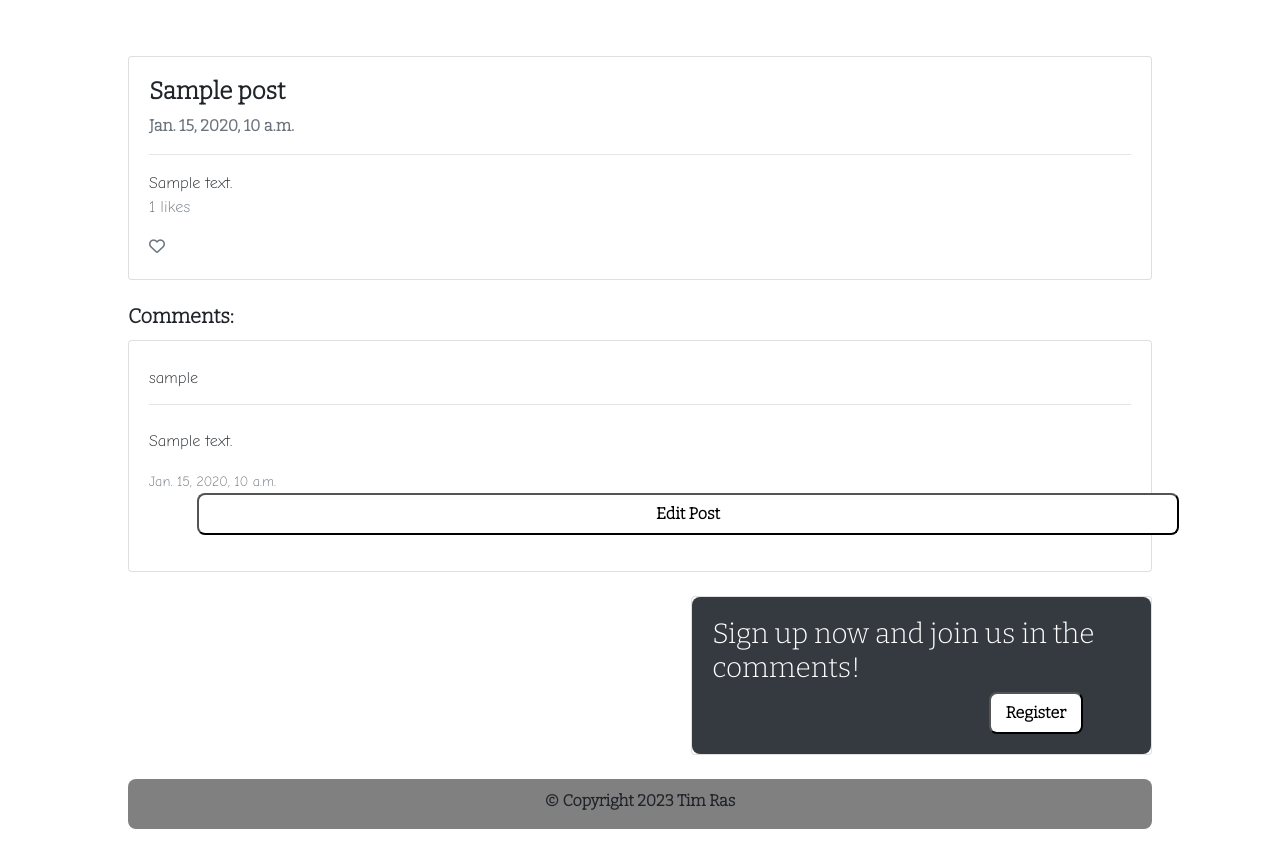
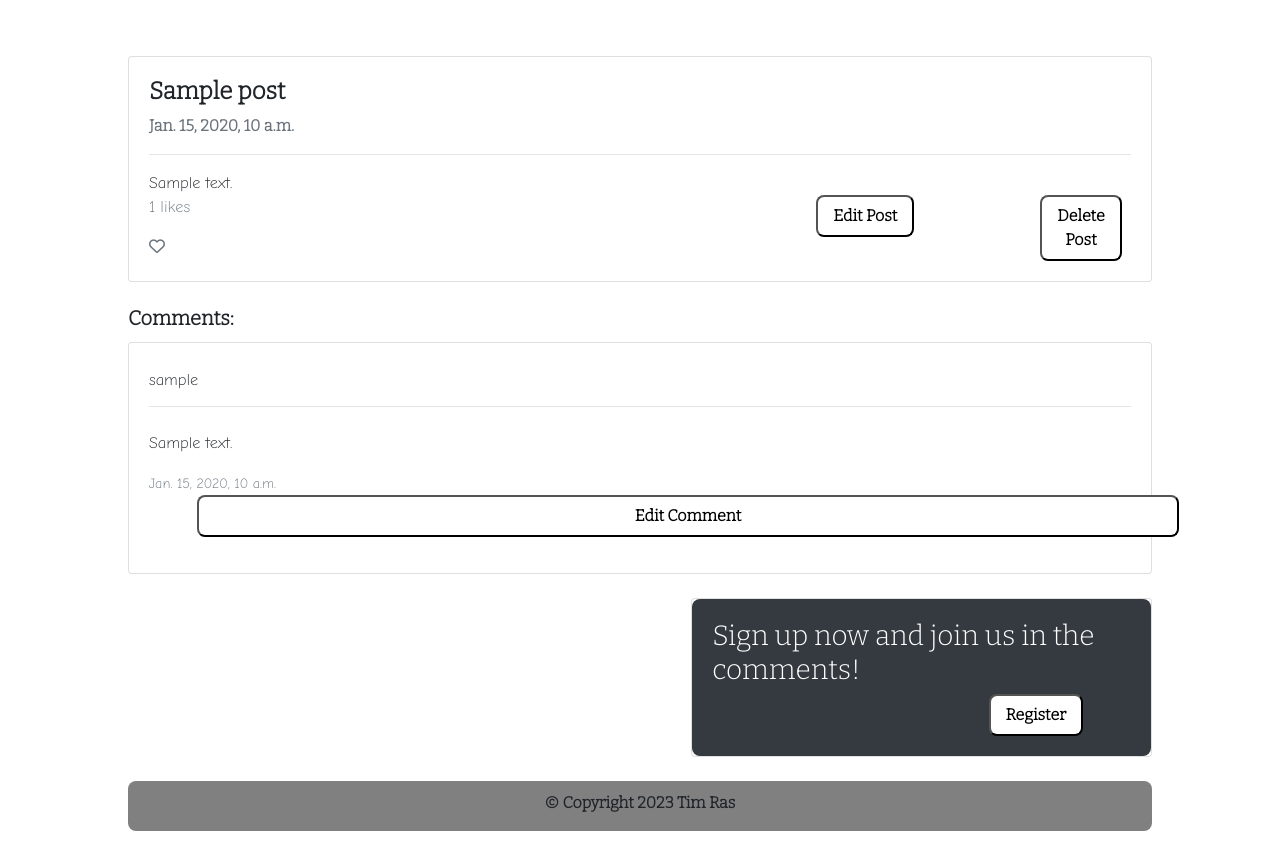
Before and after one commit to TimRas/Mynterest, a Django app: a page that uses templates/base.html in a window 1280 px wide. Shown: the part 80-935 px from the top of the page. Before the commit the page ends 909 px from the top, so only its background shows below. Run offline with Django 3.2, Linux system fonts and the light colour scheme; tables that the repository leaves empty hold one stand-in row (values such as "Sample post"); some libraries are stand-ins or nearby versions.

Commit message:
Add delete post view, url and relocated delete post button to post details page

```diff
--- a/content/templates/index.html
+++ b/content/templates/index.html
@@ -12,14 +12,14 @@ Topics
     <div class="intro-container mb-4 pb-2">
         <h2 class="intro-message mt-2">Welcome to Mynterest!</h2>
         <hr>
-        <p class="intro-text mb-4 mt-5">Greetings! Welcome to my own personal blog application 'Mynterest'. This application
+        <p class="mb-4 mt-5">Greetings! Welcome to my own personal blog application 'Mynterest'. This
+            application
             will
             be a meeting point for certain like minded people to conversate and discuss four big topics in life.
             Sports!, Games!, Music! and Mental!!. All of these topics are dear to my hearth and I know they will be with
             alot of you guys. Don't wait any longer and join us!</p>
     </div>
     <div class="topic-container mt-4 pt-2">
-        <div class="topic-itemcontainer">
         <button type="button post-button" class="topic-item">
             <a href="{% url 'posts' topic='mental' %}"><strong>Mental</strong></a>
         </button>
@@ -32,8 +32,6 @@ Topics
         <button type="button post-button" class="topic-item">
             <a href="{% url 'posts' topic='nature' %}"><strong>Nature</strong></a>
         </button>
-
-        </div>
     </div>
 </section>
 
--- a/content/templates/post_detail.html
+++ b/content/templates/post_detail.html
@@ -18,7 +18,8 @@
                     <div class="post-body">
                         {{ post.content|safe }}
                     </div>
-                    <div class="post-likes">
+                    <div class="post-interaction row">
+                        <div class="post-likes col-4">
                             <p class="card-text text-muted">{{ post.likes.count }} likes</p>
                             {% if user.is_authenticated %}
                             <form class="d-inline" action="{% url 'post_like' post.slug %}" method="POST">
@@ -34,6 +35,17 @@
                             {% else %}
                             <span class="text-secondary"><i class="far fa-heart"></i></span>
                             {% endif %}
+                        </div>
+                        <div class="col-6">
+                            <button class="button post-button float-right">
+                                <a href="{% url 'edit_post' slug=post.slug %}">Edit Post</a>
+                            </button>
+                        </div>
+                        <div class="col-2">
+                            <button class="button post-button">
+                                <a href="{% url 'delete_post' slug=post.slug %}">Delete Post</a>
+                            </button>
+                        </div>
                     </div>
                 </div>
             </div>
@@ -51,7 +63,7 @@
                                     <small class="text-muted">
                                         {{ comment.created_date }}</small>
                                     <button class="col button post-button">
-                                        <a href="{% url 'edit_comment' comment_id=comment.id %}">Edit Post</a>
+                                        <a href="{% url 'edit_comment' comment_id=comment.id %}">Edit Comment</a>
                                     </button>
                                 </div>
                             </li>
--- a/content/templates/posts.html
+++ b/content/templates/posts.html
@@ -28,9 +28,6 @@
                         <button class="col button post-button">
                             <a href="{% url 'post_detail' slug=post.slug %}">View post details</a>
                         </button>
-                        <button class="col button post-button">
-                            <a href="{% url 'edit_post' slug=post.slug %}">Edit Post</a>
-                        </button>
                     </div>
                 </div>
             </div>
--- a/content/urls.py
+++ b/content/urls.py
@@ -6,6 +6,7 @@ urlpatterns = [
     path('posts/<str:topic>/', views.PostList.as_view(), name='posts'),
     path('post_detail/<slug:slug>/', views.PostDetail.as_view(), name='post_detail'),
     path('edit_post/<slug:slug>/', views.EditPost.as_view(), name='edit_post'),
-    path('edit_comment/<int:comment_id>', views.EditComment.as_view(), name='edit_comment'),
+    path('edit_comment/<int:comment_id>/', views.EditComment.as_view(), name='edit_comment'),
+    path('delete_post/<slug:slug>/', views.DeletePost.as_view(), name='delete_post'),
     path('like/<slug:slug>/', views.PostLike.as_view(), name='post_like'),
 ]
--- a/content/views.py
+++ b/content/views.py
@@ -188,3 +188,12 @@ class PostLike(View):
             post.likes.add(request.user)
 
         return HttpResponseRedirect(reverse('post_detail', args=[slug]))
+
+
+class DeletePost(View):
+
+    def get(self, request, slug,):
+        post = get_object_or_404(Post, slug=slug)
+        topic = post.topic.slug
+        post.delete()
+        return redirect(reverse("posts", kwargs={"topic": topic}))
--- a/static/css/base.css
+++ b/static/css/base.css
@@ -42,13 +42,10 @@ body {
 
 /* ---- Main content container ----*/
 
-.main-section {
+.main-content {
     width: 80%;
     height: 60%;
     margin: auto;
-    /* display: flex;
-    align-items: center;
-    justify-content: center; */
     font-family: 'Comic Neue', cursive;
 }
 
@@ -90,12 +87,6 @@ body {
 }
 
 
-
-
-/* .topic-itemcontainer {
-
-} */
-
 /* ---- Footer container ----*/
 
 .footer-container {
@@ -106,10 +97,6 @@ body {
     text-decoration: none;
     border-radius: 8px;
     bottom: 0;
-    /* display: flex;
-    align-items: center;
-    justify-content: center;  */
-    /* min-height: calc(100vh - 50px); */
     display: flex;
     align-items: center;
     justify-content: center;
@@ -127,10 +114,6 @@ body {
     font-weight: 800;
 }
 
-/* .intro-text {
-    text-align: left;
-} */
-
 .footer-info {
     width: 60%;
     margin: auto;
@@ -142,7 +125,7 @@ body {
     font-weight: 800;
 }
 
-/* ---- Mental post page ----*/
+/* ---- Post page ----*/
 
 .post-container {
     align-items: center;
@@ -165,20 +148,6 @@ body {
     font-family: 'Bitter', serif;
     font-weight: 600;
 }
-
-/* .topic-item {
-    font-size: 24px;
-    color: white1;
-    padding: 14px 40px;
-    border-radius: 8px;
-    text-decoration: none;
-    transition-duration: 0.4s;
-    margin: auto;
-    margin-left: 3em;
-    margin-right: 3em;
-    font-family: 'Bitter', serif;
-    font-weight: 600;
-} */
 
 .post-button>a {
     color: black;
@@ -281,12 +250,8 @@ body {
     float: right;
 }
 
-/* deze tag nog gebruiken om de hoogte van de texteara mee te bepalen */
 
-/* textarea.form-control {
-    height: 4em;
-} */
-
+/* ---- Error messages ----*/
 
 /* Success message */
 .messages .alert-success {
@@ -315,3 +280,10 @@ body {
     border-color: #ebccd1;
     color: #a94442;
   }
+
+
+  /* deze tag nog gebruiken om de hoogte van de texteara mee te bepalen */
+
+/* textarea.form-control {
+    height: 4em;
+} */
--- a/templates/base.html
+++ b/templates/base.html
@@ -82,17 +82,10 @@
             </div>
         </div>
 
-        <!-- <div class="toast align-items-center" role="alert" aria-live="assertive" aria-atomic="true">
-            <div class="row">
-              <div class="alert">
-              {{ message | safe }}
-             </div>
-              <button type="button" class="btn-close me-2 m-auto" data-bs-dismiss="toast" aria-label="Close"></button>
-            </div>
-          </div> -->
-
-        {% block content %}
-        {% endblock %}
+        <section class="main-content">
+            {% block content %}
+            {% endblock %}
+        </section>
 
         <footer class="footer-container mb-4 mt-4">
             <div class="footer-info">
```
Lines whose indentation alone changed are shown as unchanged.
